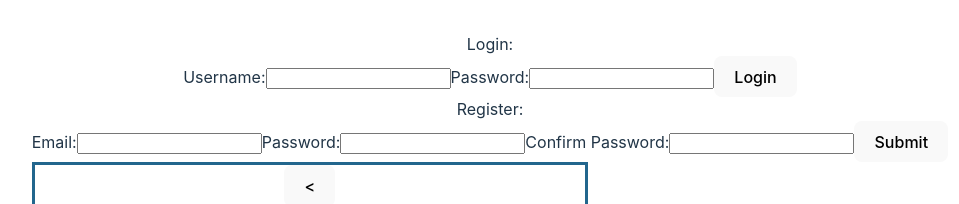
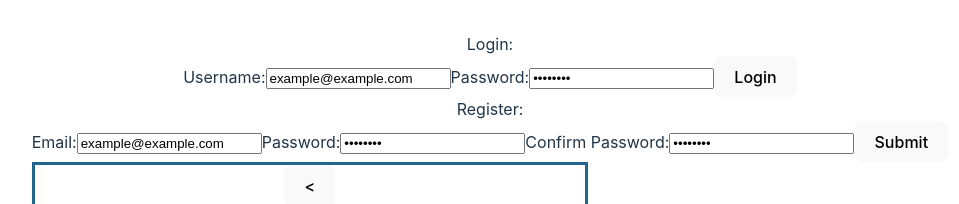
Before and after one commit to AlickZhangGit/timesheet, a React (Vite) app: page / in a window 1280 px wide. Shown: the top 204 px of the page, without its empty margins (150-1109 px from the left). Built offline with nearby package versions, Linux system fonts and the light colour scheme.

Commit message:
add hardcoding and cleanup

```diff
--- a/index.html
+++ b/index.html
@@ -4,7 +4,7 @@
     <meta charset="UTF-8" />
     <link rel="icon" type="image/svg+xml" href="/vite.svg" />
     <meta name="viewport" content="width=device-width, initial-scale=1.0" />
-    <title>Potato</title>
+    <title>Timesheet</title>
   </head>
   <body>
     <div id="root"></div>
--- a/src/modules/Login.jsx
+++ b/src/modules/Login.jsx
@@ -1,8 +1,8 @@
 import { useState } from "react";
 
 export default function Login(props) {
-  const [email, setEmail] = useState("");
-  const [password, setPassword] = useState("");
+  const [email, setEmail] = useState("example@example.com");
+  const [password, setPassword] = useState("example1");
 
   const handleEmailChange = (event) => {
     setEmail(event.target.value);
--- a/src/modules/Register.jsx
+++ b/src/modules/Register.jsx
@@ -1,9 +1,9 @@
 import { useState } from "react";
 
 export default function Register({ registerHandler }) {
-  const [email, setEmail] = useState("");
-  const [password, setPassword] = useState("");
-  const [confirmPassword, setConfirmPassword] = useState("");
+  const [email, setEmail] = useState("example@example.com");
+  const [password, setPassword] = useState("example1");
+  const [confirmPassword, setConfirmPassword] = useState("example1");
 
   const handleEmailChange = (event) => {
     setEmail(event.target.value);
```
